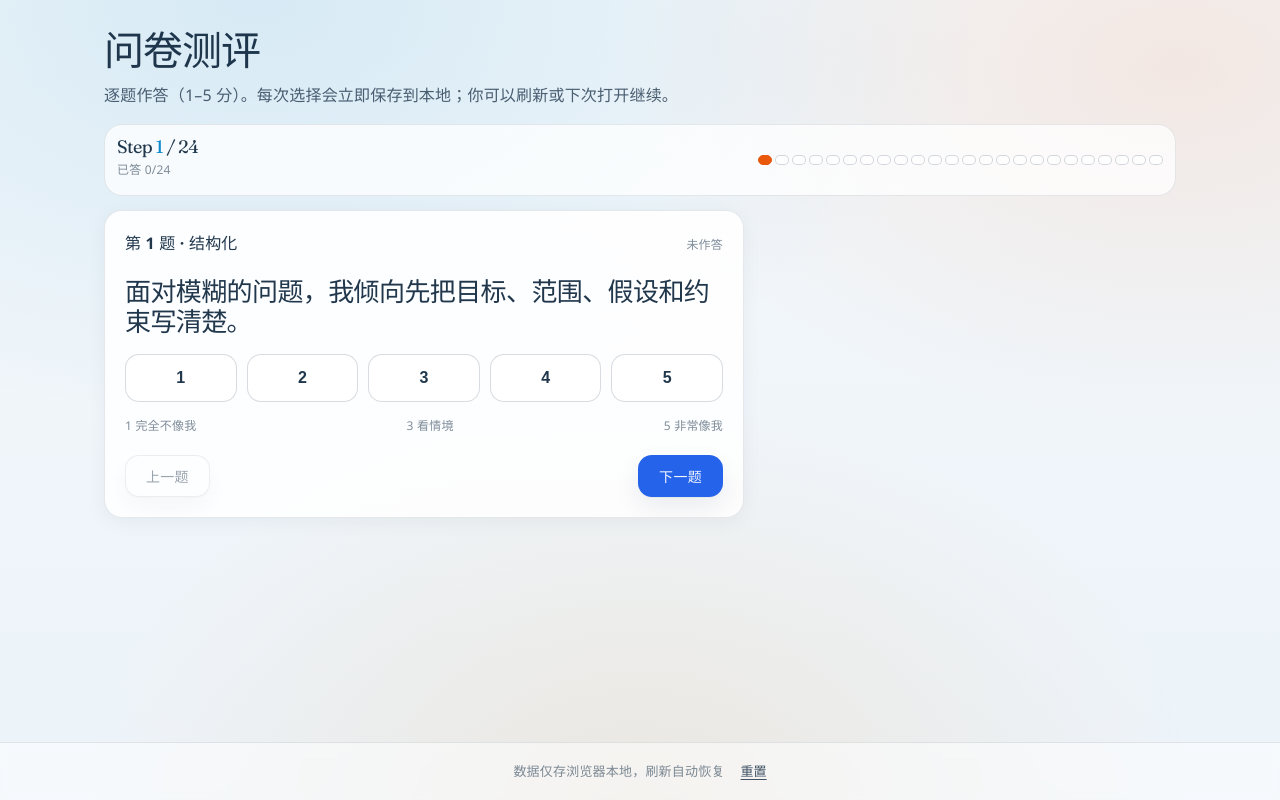
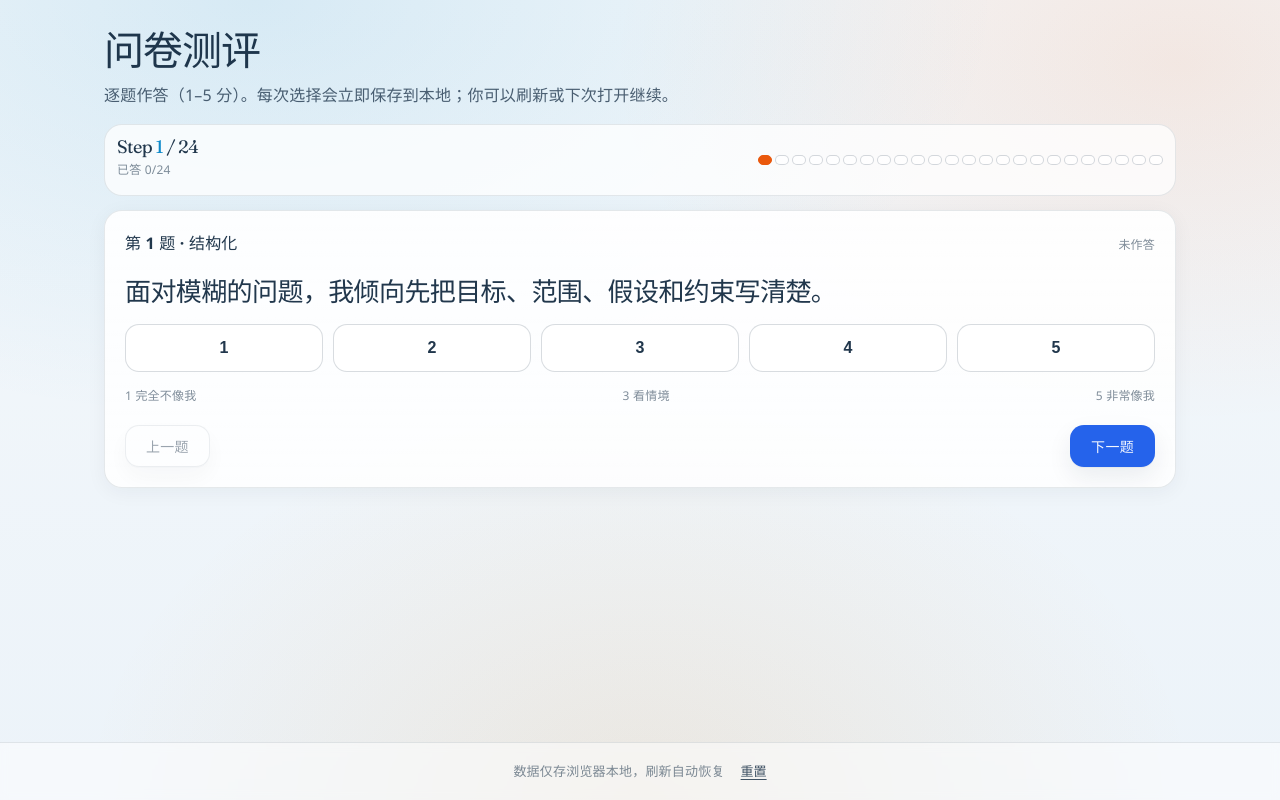
Before and after one commit to MasterFrancis/Career_Ava, a React (Vite) app: page /quiz in a window 1280 px wide. Built offline with nearby package versions, Linux system fonts and the light colour scheme; a web font is replaced by a local one.

Commit message:
feat: Build Career Report Web App
Co-authored-by: traeagent <traeagent@users.noreply.github.com>

```diff
--- a/src/pages/QuizPage.tsx
+++ b/src/pages/QuizPage.tsx
@@ -61,7 +61,7 @@ export function QuizPage() {
         </div>
       </div>
 
-      <div style={{ marginTop: 14, maxWidth: 640 }}>
+      <div style={{ marginTop: 14 }}>
         <div className="card">
           <div className="cardHeader">
             <div className="cardTitleRow">
```
